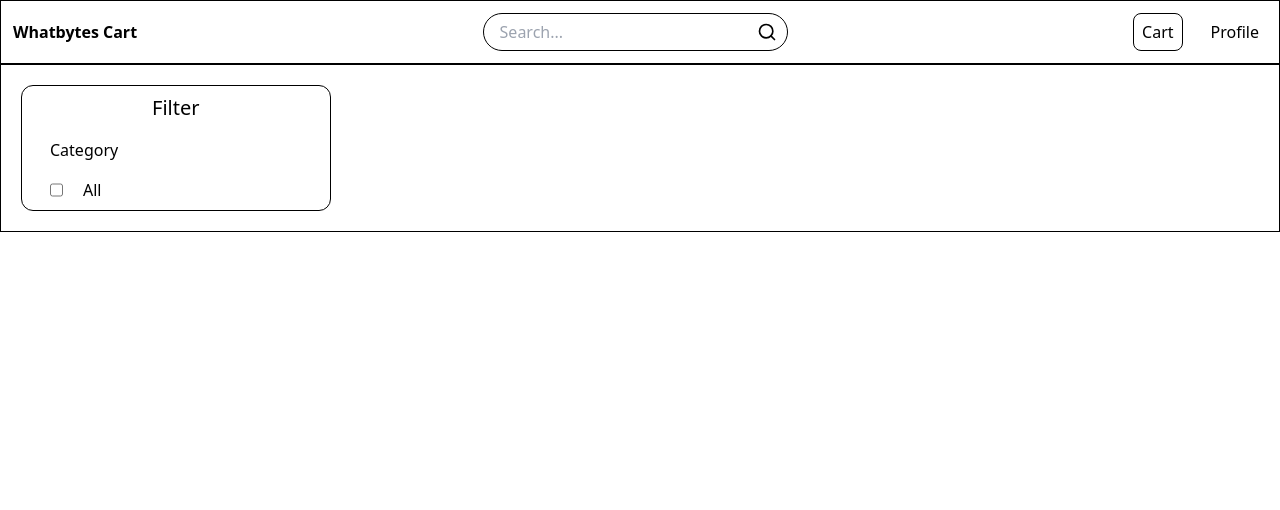
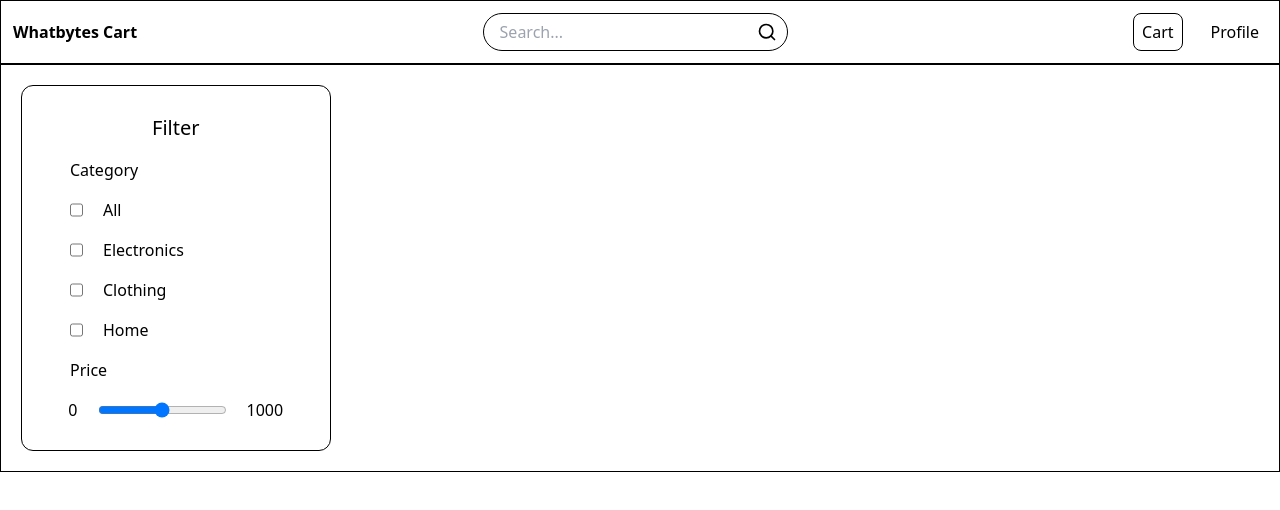
Before and after one commit to DEVILLROYAL/whatbytes, a Next.js app: page / in a window 1280 px wide. Shown: the top 510 px of the page. Built offline with nearby package versions, Linux system fonts and the light colour scheme.

Commit message:
Feature: added product filter component

```diff
--- a/app/layouts/components/Main.jsx
+++ b/app/layouts/components/Main.jsx
@@ -2,7 +2,7 @@ export default function Main() {
   return (
     <>
        <div className="main w-full border border-black h-full p-5 flex gap-5">
-        <div className="filter border border-black w-1/4 rounded-xl h-auto">
+        <div className="filter border border-black w-1/4 rounded-xl h-auto p-5">
            <div className="h-11 flex justify-center">
               <p className="h-full flex justify-center text-xl items-center" >
                 Filter
@@ -10,12 +10,34 @@ export default function Main() {
            </div>
            <div className="category">
             <p className="p-2 text-x ml-5">
-                Category
+              Category
             </p>
               <label className="flex gap-5 p-2 ml-5">
                 <input type="checkbox" />
                 <span>All</span>
               </label>
+              <label className="flex gap-5 p-2 ml-5">
+                <input type="checkbox" />
+                <span>Electronics</span>
+              </label>
+              <label className="flex gap-5 p-2 ml-5">
+                <input type="checkbox" />
+                <span>Clothing</span>
+              </label>
+              <label className="flex gap-5 p-2 ml-5">
+                <input type="checkbox" />
+                <span>Home</span>
+              </label>
+           </div>
+           <div className="price flex flex-col">
+            <p className="p-2 text-x ml-5">
+              Price
+            </p>
+            <label className="flex justify-center gap-5 p-2" >
+                <span>0</span>
+                <input type="range" min='0' max='10000' />
+                <span>1000</span>
+            </label>
            </div>
         </div>
        </div>
```
